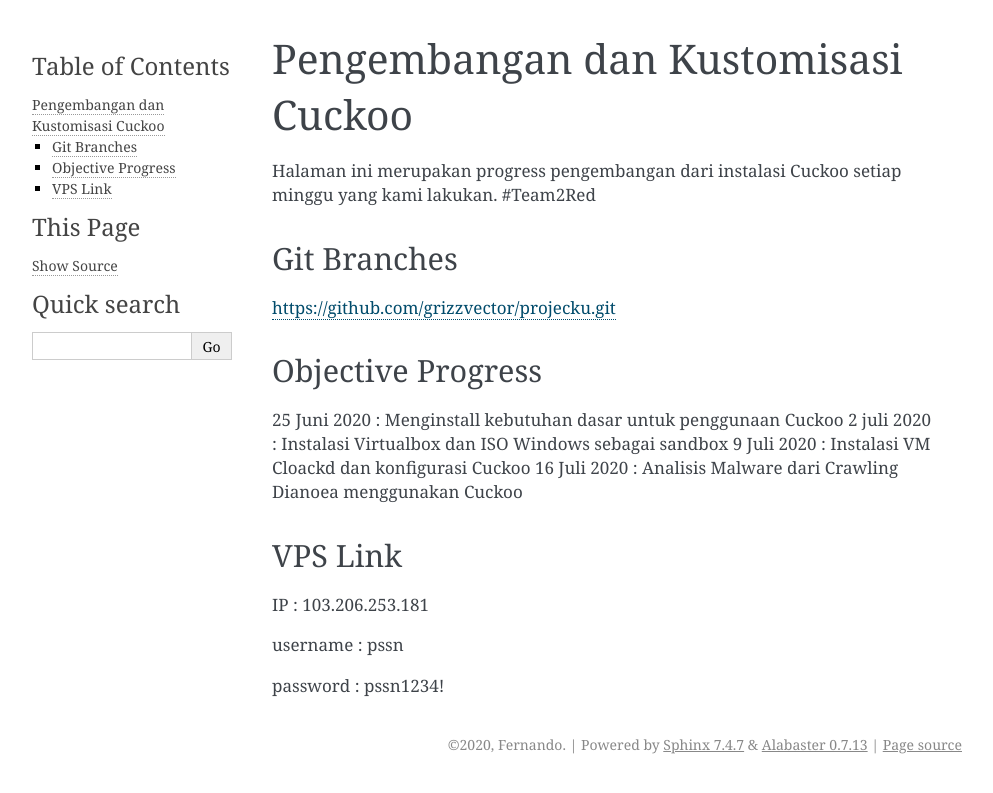
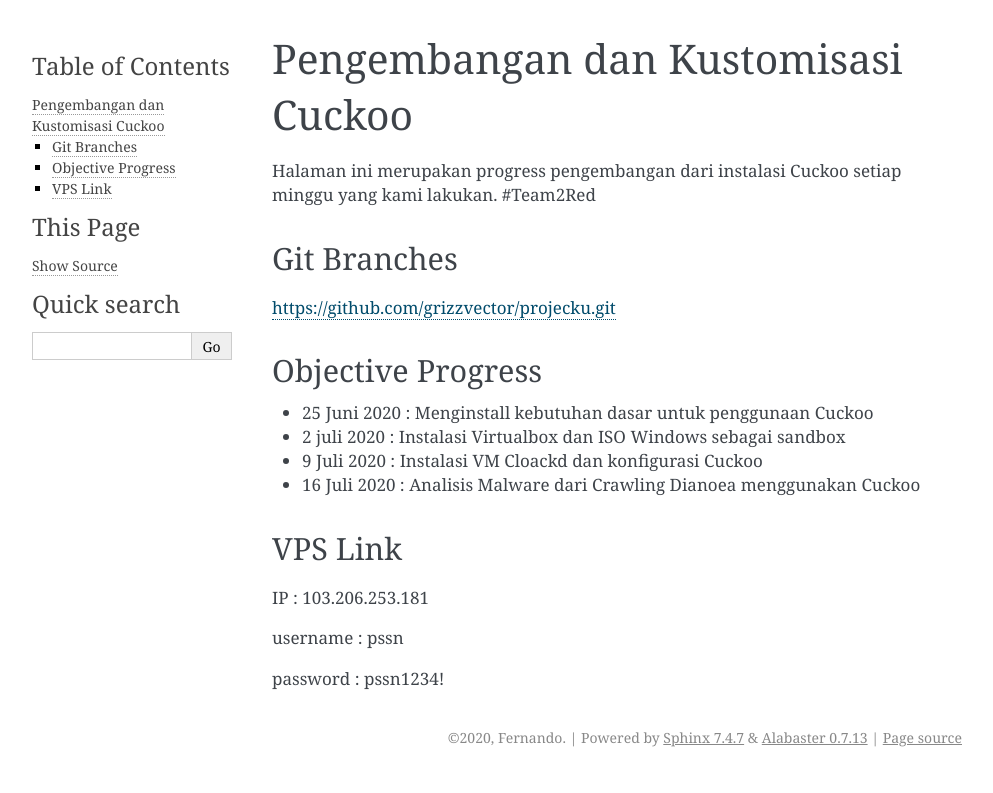
Before and after one commit to grizzvector/projecku, a Sphinx documentation site: the page built from cukoored/source/Pengembangan/dev.rst, in a window 1280 px wide. Shown: the top 793 px of the page, without its empty margins (148-1141 px from the left). Built offline with Sphinx 7.4.7, drawn with Linux system fonts in a browser that asks for light colours.

Commit message:
Update dev.rst

```diff
--- a/cukoored/source/Pengembangan/dev.rst
+++ b/cukoored/source/Pengembangan/dev.rst
@@ -9,10 +9,13 @@
 
 Objective Progress
 ^^^^^^^^^^^^^^^^^^
-25 Juni 2020 : Menginstall kebutuhan dasar untuk penggunaan Cuckoo
-2 juli 2020 : Instalasi Virtualbox dan ISO Windows sebagai sandbox
-9 Juli 2020 : Instalasi VM Cloackd dan konfigurasi Cuckoo
-16 Juli 2020 : Analisis Malware dari Crawling Dianoea menggunakan Cuckoo
+- 25 Juni 2020 : Menginstall kebutuhan dasar untuk penggunaan Cuckoo
+
+- 2 juli 2020 : Instalasi Virtualbox dan ISO Windows sebagai sandbox
+
+- 9 Juli 2020 : Instalasi VM Cloackd dan konfigurasi Cuckoo
+
+- 16 Juli 2020 : Analisis Malware dari Crawling Dianoea menggunakan Cuckoo
 
 VPS Link
 ^^^^^^^^
```
